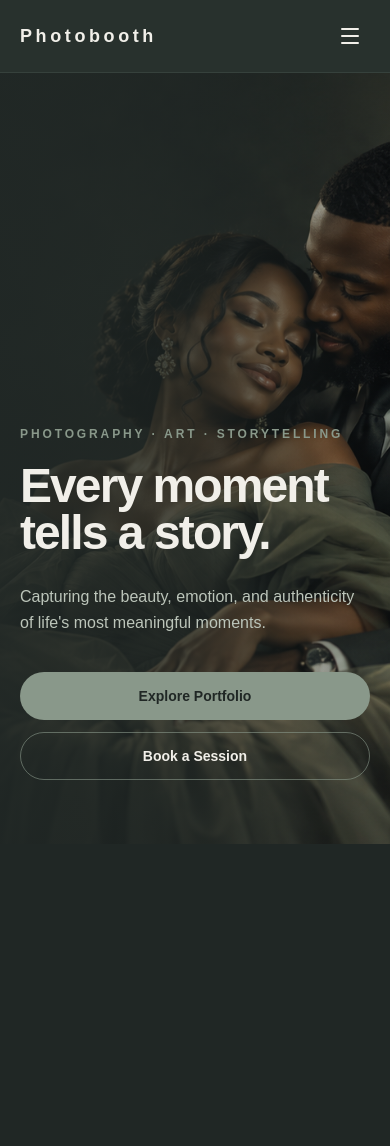
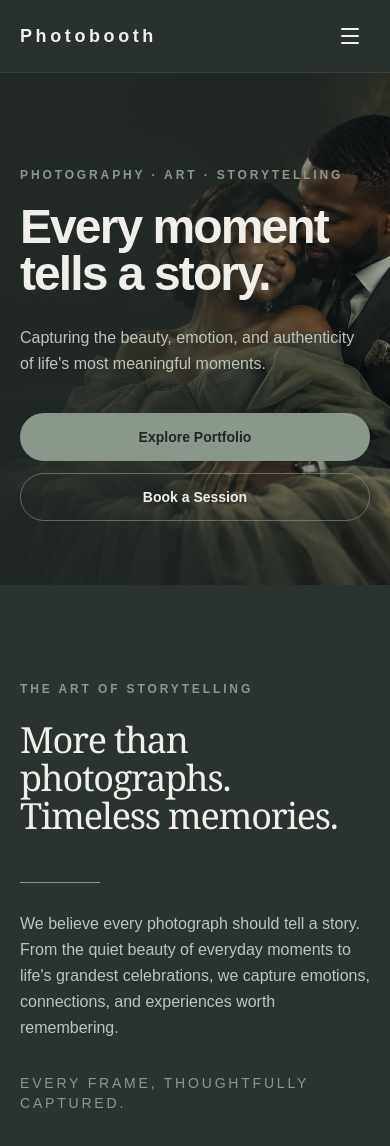
Before and after one commit to aliumuhammad2000-dev/photobooth, a React (Vite) app: page / in a window 390 px wide. Shown: the top 1146 px of the page. Before the commit the page ends 844 px from the top, so only its background shows below. Built offline with nearby package versions, Linux system fonts and the light colour scheme.

Commit message:
Build responsive Our Philosophy section

```diff
--- a/src/App.tsx
+++ b/src/App.tsx
@@ -1,5 +1,6 @@
 import { Route, Routes, useLocation } from 'react-router';
 import Hero from './components/home/Hero';
+import Philosophy from './components/home/Philosophy';
 import Navbar from './components/layout/Navbar';
 import { routePaths } from './data/routes';
 
@@ -25,6 +26,15 @@ function PlaceholderPage({ title }: PlaceholderPageProps) {
   );
 }
 
+function HomePage() {
+  return (
+    <main className="flex flex-1 flex-col bg-canvas">
+      <Hero />
+      <Philosophy />
+    </main>
+  );
+}
+
 function App() {
   const location = useLocation();
 
@@ -33,7 +43,7 @@ function App() {
       <Navbar key={location.pathname} />
       <div className="flex min-h-0 flex-1 flex-col">
         <Routes>
-          <Route element={<Hero />} path={routePaths.home} />
+          <Route element={<HomePage />} path={routePaths.home} />
           <Route
             element={<PlaceholderPage title="Portfolio" />}
             path={routePaths.portfolio}
--- /dev/null
+++ b/src/components/home/Philosophy.tsx
@@ -0,0 +1,39 @@
+import { philosophyContent } from '../../data/philosophy';
+
+function Philosophy() {
+  const { eyebrow, heading, description, supportingStatement } =
+    philosophyContent;
+
+  return (
+    <section
+      aria-labelledby="philosophy-heading"
+      className="bg-surface px-5 py-24 sm:px-8 sm:py-28 lg:px-12 lg:py-36"
+    >
+      <div className="mx-auto grid w-full max-w-7xl gap-12 lg:grid-cols-[minmax(0,1.25fr)_minmax(18rem,0.75fr)] lg:gap-24">
+        <div>
+          <p className="text-xs font-semibold uppercase tracking-[0.24em] text-brand sm:text-sm sm:tracking-[0.34em]">
+            {eyebrow}
+          </p>
+          <h2
+            className="mt-6 max-w-4xl font-serif text-4xl leading-[1.05] tracking-[-0.035em] text-cream sm:text-6xl lg:text-7xl"
+            id="philosophy-heading"
+          >
+            {heading}
+          </h2>
+        </div>
+
+        <div className="flex flex-col justify-end lg:pb-2">
+          <div aria-hidden="true" className="mb-7 h-px w-20 bg-brand" />
+          <p className="max-w-xl text-base leading-relaxed text-soft sm:text-lg">
+            {description}
+          </p>
+          <p className="mt-8 text-sm font-medium uppercase tracking-[0.2em] text-brand">
+            {supportingStatement}
+          </p>
+        </div>
+      </div>
+    </section>
+  );
+}
+
+export default Philosophy;
--- /dev/null
+++ b/src/data/philosophy.ts
@@ -0,0 +1,9 @@
+import type { PhilosophyContent } from '../types/philosophy';
+
+export const philosophyContent: PhilosophyContent = {
+  eyebrow: 'THE ART OF STORYTELLING',
+  heading: 'More than photographs. Timeless memories.',
+  description:
+    "We believe every photograph should tell a story. From the quiet beauty of everyday moments to life's grandest celebrations, we capture emotions, connections, and experiences worth remembering.",
+  supportingStatement: 'Every frame, thoughtfully captured.',
+};
--- /dev/null
+++ b/src/types/philosophy.ts
@@ -0,0 +1,6 @@
+export interface PhilosophyContent {
+  eyebrow: string;
+  heading: string;
+  description: string;
+  supportingStatement: string;
+}
```
Also changed, not shown: 1 other file (tests, documents, lock files or other folders).
